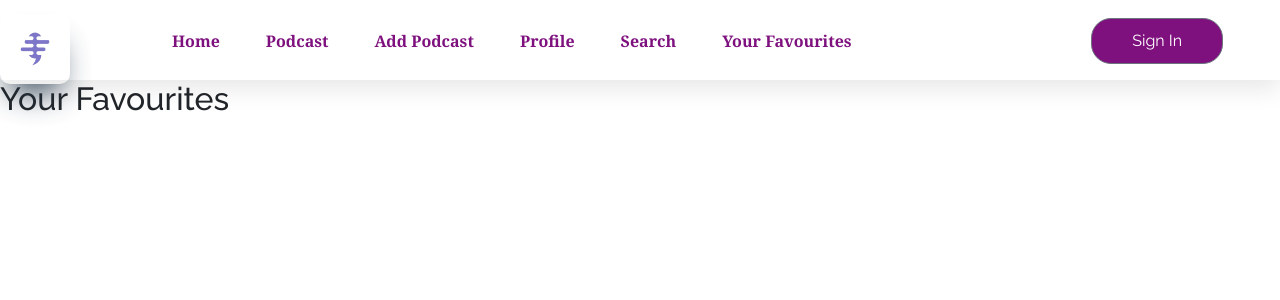
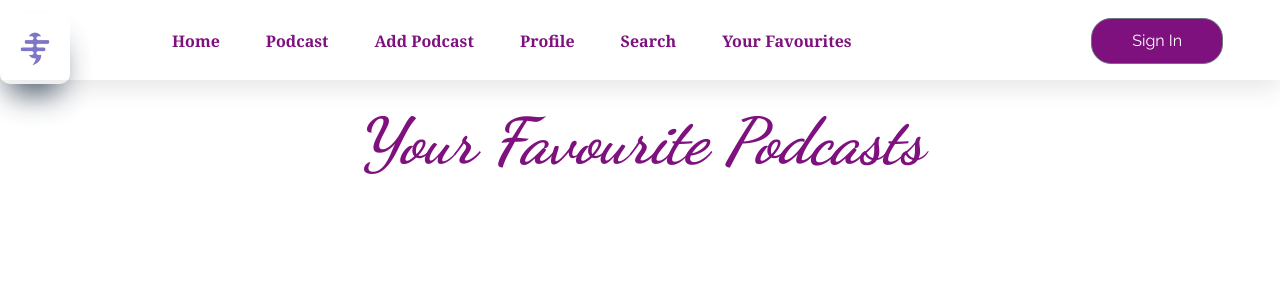
Before and after one commit to AnandiParmar/Podcast_Website, a React (Vite) app: page /fav in a window 1280 px wide. Shown: the top 300 px of the page. Built offline with nearby package versions, Linux system fonts and the light colour scheme; a web font is replaced by a local one.

Commit message:
style added

```diff
--- a/src/components/Home/Home.jsx
+++ b/src/components/Home/Home.jsx
@@ -1,15 +1,17 @@
 import React from "react";
 import styles from "../Home/Home.module.css";
 import vid from "../../assets/v2.mp4";
+import { Navigate, useNavigate } from "react-router-dom";
 // import "./../../../node_modules/bootstrap/dist/css/bootstrap.min.css";
 
 const Home = () => {
+  const navigate=useNavigate();
   return (
     <>
 
       <div className="herocontainer">
         <div className="overlay">
-          <video src={vid} autoPlay loop muted></video>
+          {/* <video src={vid} autoPlay loop muted></video> */}
           <div className="home-container overlay-container container-self-center">
             {/* <h2 className="mb-24 mb-sm-24 mb-md-20"> */}
             <div className="herocontainer" id={styles.herocontainer}>
--- a/src/index.css
+++ b/src/index.css
@@ -4,22 +4,32 @@
 @tailwind components;
 @tailwind utilities;
 
-:root
-{
-  --theme:rgb(126, 17, 126);
+:root {
+  --theme: rgb(126, 17, 126);
 }
 
-*
-{
+* {
   margin: 0;
   padding: 0;
   box-sizing: border-box;
-   font-family: Raleway;
+  font-family: Raleway;
 }
-body
-{
+
+body {
   overflow-x: hidden;
 }
+
+.page-header {
+  color: rgb(126, 17, 126);
+  font-style: italic;
+  text-align: center;
+  font-weight: 900;
+  font-size: 4rem;
+  font-family: "Dancing Script", cursive;
+  font-optical-sizing: auto;
+
+}
+
 /* .btn
 {
   justify-content: center;
--- a/src/pages/fav.jsx
+++ b/src/pages/fav.jsx
@@ -3,7 +3,7 @@ import React from 'react'
 function fav() {
   return (
     <div>
-      <h2>Your Favourites</h2>
+      <h2 className='page-header my-4'>Your Favourite Podcasts</h2>
     </div>
   )
 }
--- a/src/pages/profile.jsx
+++ b/src/pages/profile.jsx
@@ -118,7 +118,7 @@ function profile() {
       <>
         <div className="row pt-20">
           <div className="col-md-6 text-center">
-            <h1>user Profile</h1>
+            <h1 className="page-header">User Profile</h1>
             <p className="text-black text-2xl font-bold">
               username:{Data.name}
             </p>
@@ -128,17 +128,17 @@ function profile() {
             </p>
           </div>
           <div className="col-md-6 flex items-center">
-            <button className="btn btn-lg" onClick={logout}>
+            <button className="btn btn-lg mx-3" style={{backgroundColor:"var(--theme)",color:"#fff"}} onClick={logout}>
               Logout
             </button>
-            <button className="btn btn-lg" onClick={delAcc}>
+            <button className="btn btn-lg" style={{backgroundColor:"var(--theme)",color:"#fff"}} onClick={delAcc}>
               Delete Account
             </button>
           </div>
         </div>
 
         <div className="mt-5">
-          <h1 className="text-center">Your Podcast</h1>
+          <h1 className="text-center page-header">Your Podcast</h1>
         </div>
         <div className="d-flex flex-wrap items-center justify-center w-screen overflow-hidden">
           {podcast.map((item) => (
```
